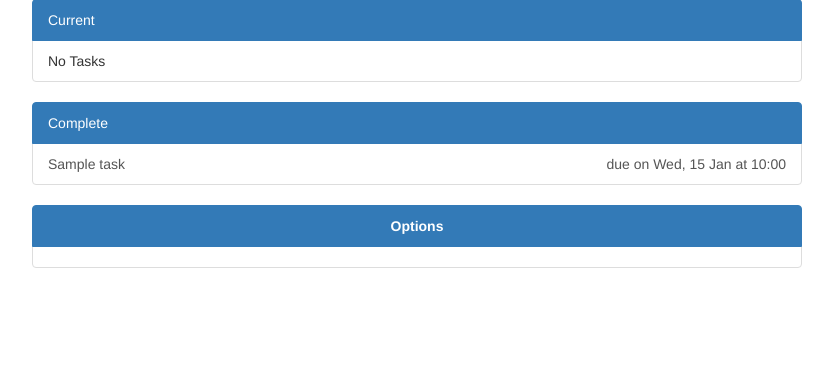
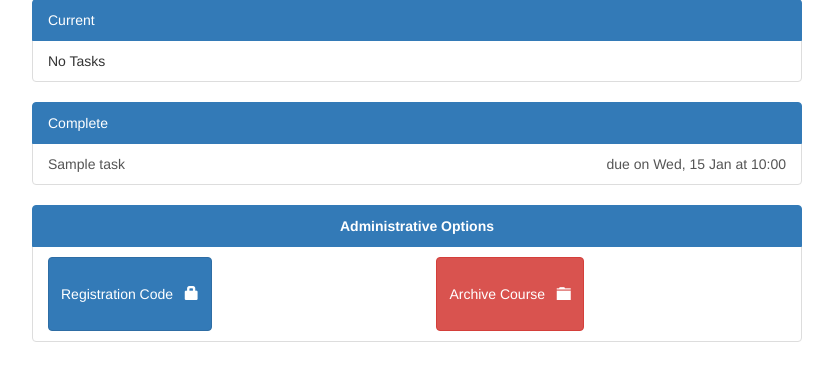
Before and after one commit to travisreed-wf/491Project, a Flask app: page /course/view/1001 in a window 1280 px wide. Shown: the part 252-633 px from the top of the page, without its empty margins (213-1046 px from the left). Run offline with Flask 2, Linux system fonts and the light colour scheme; a user stored in the database is signed in; tables that the repository leaves empty hold one stand-in row (values such as "Sample post"); parts of the project's set-up code (start-up, migrations or seed data) failed here and were passed over; some libraries are stand-ins or nearby versions.

Commit message:
TODO FIX ADMIN OPTIONS FORMATTING!!!!

```diff
--- a/src/templates/course.html
+++ b/src/templates/course.html
@@ -18,7 +18,7 @@
         <div id="course-task-list-complete" class="list-group">
         </div>
         <div id="tasks-teaching-list author" class="list-group">
-            <li class="list-group-item active" align="center"><strong>Options</strong></li>
+            <li class="list-group-item active" align="center"><strong>Administrative Options</strong></li>
             <a class="list-group-item">
                 <table width="100%">
                     <tr class="admin author" style="display: none">
@@ -28,6 +28,20 @@
                         <td width="15%"><button id="submitAddTA" type="button" class="btn btn-lg btn-success pull-right">Add TA</button> </td>
                         <td width="15%"><button id="submitDeleteTA" type="button" class="btn btn-lg btn-danger pull-right">Delete TA</button> </td>
                         <td id="addTANotification" width="15%" style="color:red; visibility: hidden">  *Incorrect</td>
+                    </tr>
+                    <tr>
+                        <td> <button title="Show course registration code" class="btn btn-primary" onclick="showSecurityCode()">
+                            <br>Registration Code &nbsp;&nbsp;<span class="glyphicon glyphicon-lock"></span><br><br>
+                            </button>
+                        </td>
+                        <td></td>
+                        <td> <button id="archiveCourse" title="Archive this course" class="btn btn-danger" onclick="archiveCourse()" style="display:none">
+                                <br>Archive Course &nbsp;&nbsp;<span class="glyphicon glyphicon-folder-close"></span><br><br>
+                            </button>
+                            <button id="unarchiveCourse" title="Unarchive this course" class="btn btn-success" onclick="unarchiveCourse()" style="display:none">
+                                <br>Unarchive Course &nbsp;&nbsp;<span class="glyphicon glyphicon-folder-open"></span><br><br>
+                            </button>
+                        </td>
                     </tr>
                 </table>
             </a>
```
